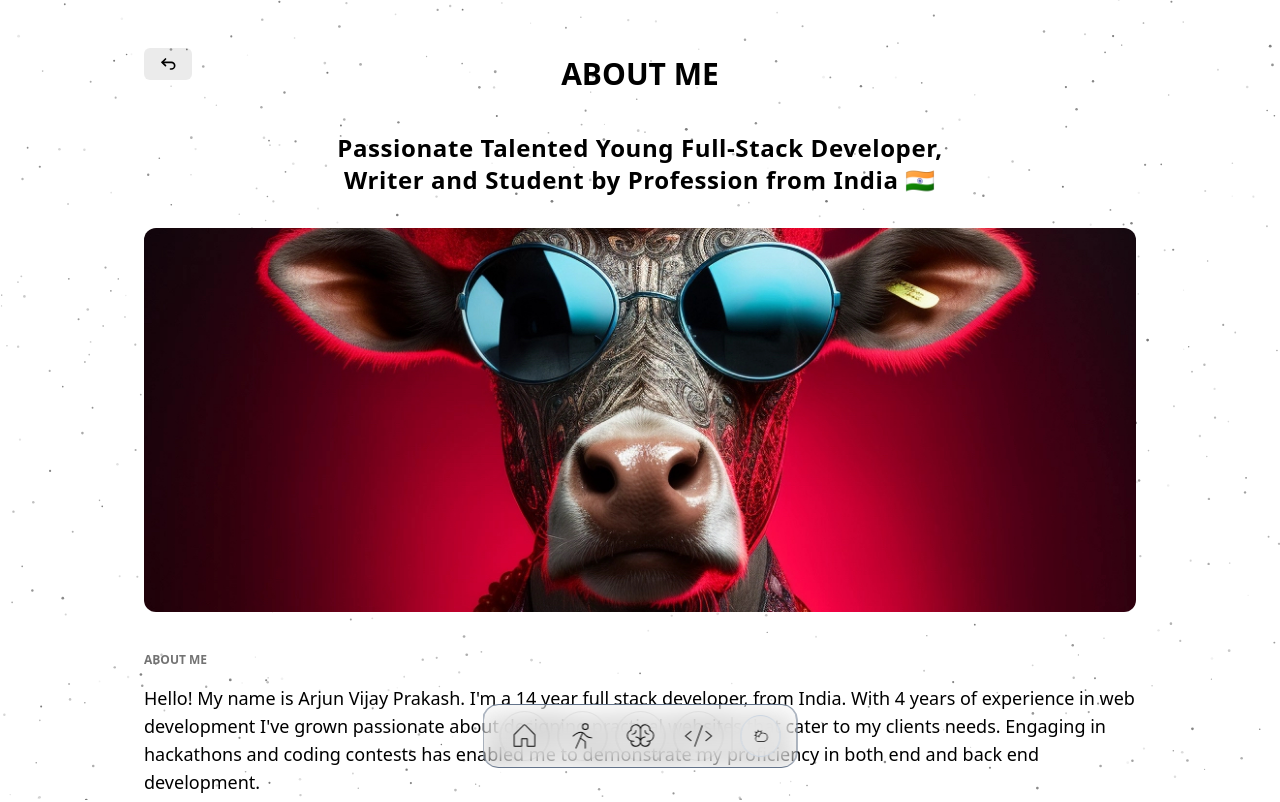
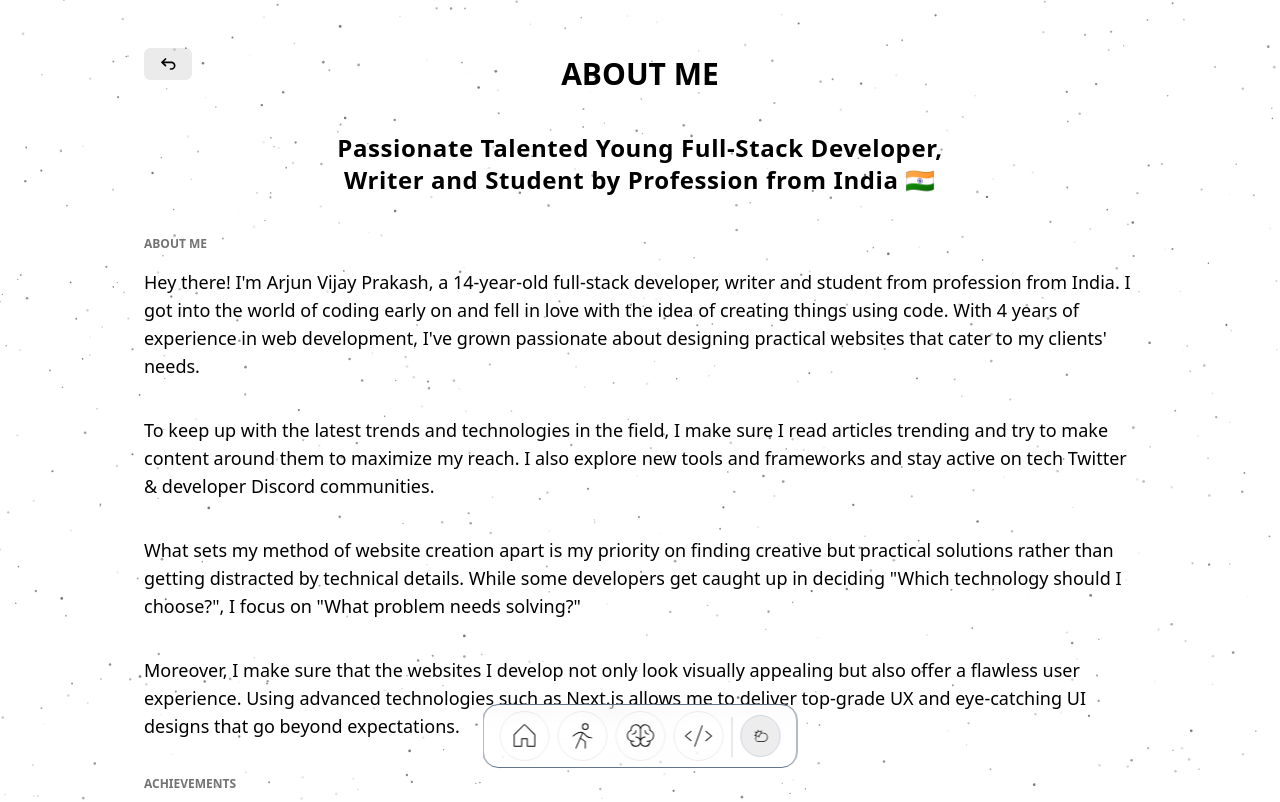
Before and after one commit to ArjunCodess/portfolio3.0, a Next.js app: page /about in a window 1280 px wide. Shown: the top 802 px of the page. Built offline with nearby package versions, Linux system fonts and the light colour scheme.

Commit message:
edited the meta data & updated about page with accurate information

```diff
--- a/app/about/page.jsx
+++ b/app/about/page.jsx
@@ -34,26 +34,38 @@ function page() {
 
         <div className="mt-10">
           <h2 className="font-bold font-InterBlack dark:text-white light:text-black text-lg md:text-xl lg:text-2xl mb-8 text-center lg:mx-40">
-            <TextGenerateEffect words="Passionate Talented Young Full-Stack Developer, Writer and Student by Profession from India 🇮🇳" /></h2>
-          <Image
+            <TextGenerateEffect words="Passionate Talented Young Full-Stack Developer, Writer and Student by Profession from India 🇮🇳" />
+          </h2>
+
+          {/* TODO: add image when have a good one */}
+          {/* <Image
             width={384}
             height={384}
             className="w-full h-96 rounded-xl object-cover"
             src={img}
             alt=""
-          />
+          /> */}
 
           <h3 className="text-neutral-500 text-xs font-InterBold uppercase font-bold mt-10">
             About Me
           </h3>
 
           <p className="mb-9 mt-4 text-sm md:text-base lg:text-lg">
-            Hello! My name is Arjun Vijay Prakash. I&apos;m a 14 year full stack developer, from India. With 4 years of experience in web development I&apos;ve grown passionate about designing practical websites that cater to my clients needs. Engaging in hackathons and coding contests has enabled me to demonstrate my proficiency in both end and back end development.
+            Hey there! I'm Arjun Vijay Prakash, a 14-year-old full-stack developer, writer and student from profession from India. I got into the world of coding early on and fell in love with the idea of creating things using code. With 4 years of experience in web development, I've grown passionate about designing practical websites that cater to my clients' needs.
           </p>
 
-          <p className="text-sm md:text-base lg:text-lg">
-            As a developer I prioritize keeping of the industry trends and technologies. My aim is to craft websites that not boast aesthetics but also deliver an outstanding user experience. If you&apos;re seeking an devoted developer to breathe life into your website your search ends here. I am confident, in my ability to deliver a top notch product that surpasses your expectations.
+          <p className="mb-9 mt-4 text-sm md:text-base lg:text-lg">
+            To keep up with the latest trends and technologies in the field, I make sure I read articles trending and try to make content around them to maximize my reach. I also explore new tools and frameworks and stay active on tech Twitter & developer Discord communities.
           </p>
+
+          <p className="mb-9 mt-4 text-sm md:text-base lg:text-lg">
+            What sets my method of website creation apart is my priority on finding creative but practical solutions rather than getting distracted by technical details. While some developers get caught up in deciding "Which technology should I choose?", I focus on "What problem needs solving?"
+          </p>
+
+          <p className="mb-9 mt-4 text-sm md:text-base lg:text-lg">
+            Moreover, I make sure that the websites I develop not only look visually appealing but also offer a flawless user experience. Using advanced technologies such as Next.js allows me to deliver top-grade UX and eye-catching UI designs that go beyond expectations.
+          </p>
+
 
           <h3 className="text-neutral-500 text-xs font-InterBold uppercase font-bold my-5">
             Achievements
--- a/app/layout.js
+++ b/app/layout.js
@@ -10,7 +10,7 @@ const inter = Inter({ subsets: ["latin"] });
 
 export const metadata = {
   title: "ArjunCodess - Portfolio",
-  description: "Generated by create next app",
+  description: "Portfolio of a Passionate Talented Young Full-Stack Developer, Writer and Student by Profession from India 🇮🇳",
 };
 
 export default function RootLayout({ children }) {
```
Lines whose indentation alone changed are shown as unchanged.
